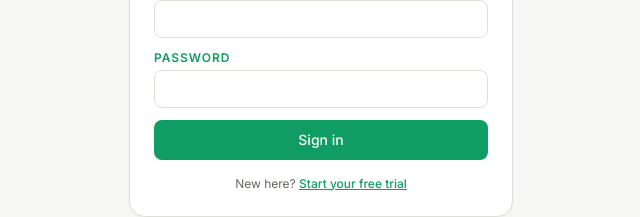
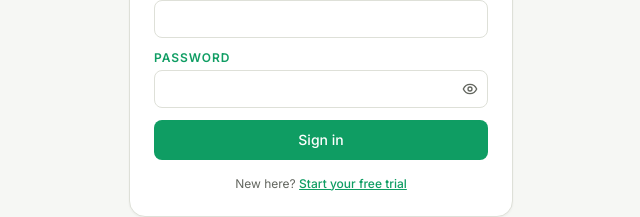
Before and after one commit to Mealplanner-mp/supper-planner, a React (Vite) app: page / in a window 1280 px wide. Shown: the part 404-621 px from the top of the page, without its empty margins (319-959 px from the left). Built offline with nearby package versions, Linux system fonts and the light colour scheme; no server answers.

Commit message:
Add password visibility toggle; theme radio/select accent color
Eye icon on the password field lets users show/hide what they typed.
Radio buttons (baby-friendly mode) and selects now use the app's green
accent-color instead of the browser default blue.

```diff
--- a/src/Auth.jsx
+++ b/src/Auth.jsx
@@ -1,4 +1,5 @@
 import React, { useState } from "react";
+import { Eye, EyeOff } from "lucide-react";
 import { supabase } from "./supabaseClient";
 import Logo, { BRAND } from "./Logo.jsx";
 
@@ -16,6 +17,7 @@ export default function Auth() {
   const [mode, setMode] = useState("signin"); // "signin" | "signup"
   const [email, setEmail] = useState("");
   const [password, setPassword] = useState("");
+  const [showPassword, setShowPassword] = useState(false);
   const [loading, setLoading] = useState(false);
   const [error, setError] = useState("");
   const [info, setInfo] = useState("");
@@ -95,15 +97,26 @@ export default function Auth() {
             >
               Password
             </label>
+            <div className="relative">
               <input
-              type="password"
+                type={showPassword ? "text" : "password"}
                 required
                 autoComplete={mode === "signup" ? "new-password" : "current-password"}
-              className="auth-input w-full px-3 py-2 rounded-lg text-sm"
+                className="auth-input w-full px-3 py-2 pr-9 rounded-lg text-sm"
                 style={{ border: `1px solid ${C.line}` }}
                 value={password}
                 onChange={(e) => setPassword(e.target.value)}
               />
+              <button
+                type="button"
+                onClick={() => setShowPassword((s) => !s)}
+                className="absolute right-2.5 top-1/2 -translate-y-1/2"
+                tabIndex={-1}
+                title={showPassword ? "Hide password" : "Show password"}
+              >
+                {showPassword ? <EyeOff size={16} color={C.inkSoft} /> : <Eye size={16} color={C.inkSoft} />}
+              </button>
+            </div>
           </div>
 
           {error && <div className="text-xs" style={{ color: C.danger }}>{error}</div>}
--- a/src/PlannerApp.jsx
+++ b/src/PlannerApp.jsx
@@ -1987,7 +1987,8 @@ export default function PlannerApp({ session }) {
           border-color: ${C.forest} !important;
           box-shadow: 0 0 0 3px rgba(63,91,69,0.16);
         }
-        input[type="checkbox"] { accent-color: ${C.forest}; cursor: pointer; }
+        input[type="checkbox"], input[type="radio"], select { accent-color: ${C.forest}; }
+        input[type="checkbox"], input[type="radio"] { cursor: pointer; }
 
         button { transition: filter .15s ease, transform .08s ease, opacity .15s ease; }
         button:hover:not(:disabled):not(.tab-btn) { filter: brightness(1.07); }
```
Lines whose indentation alone changed are shown as unchanged.
